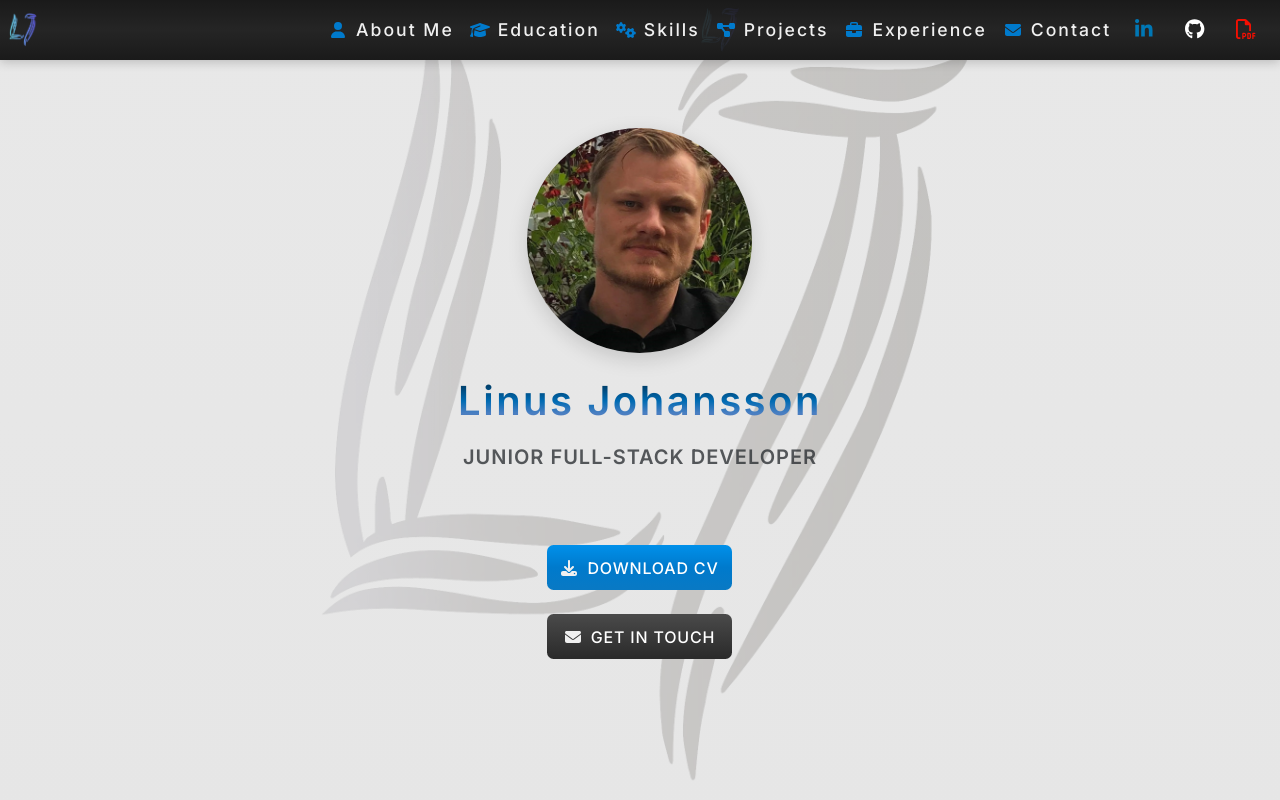
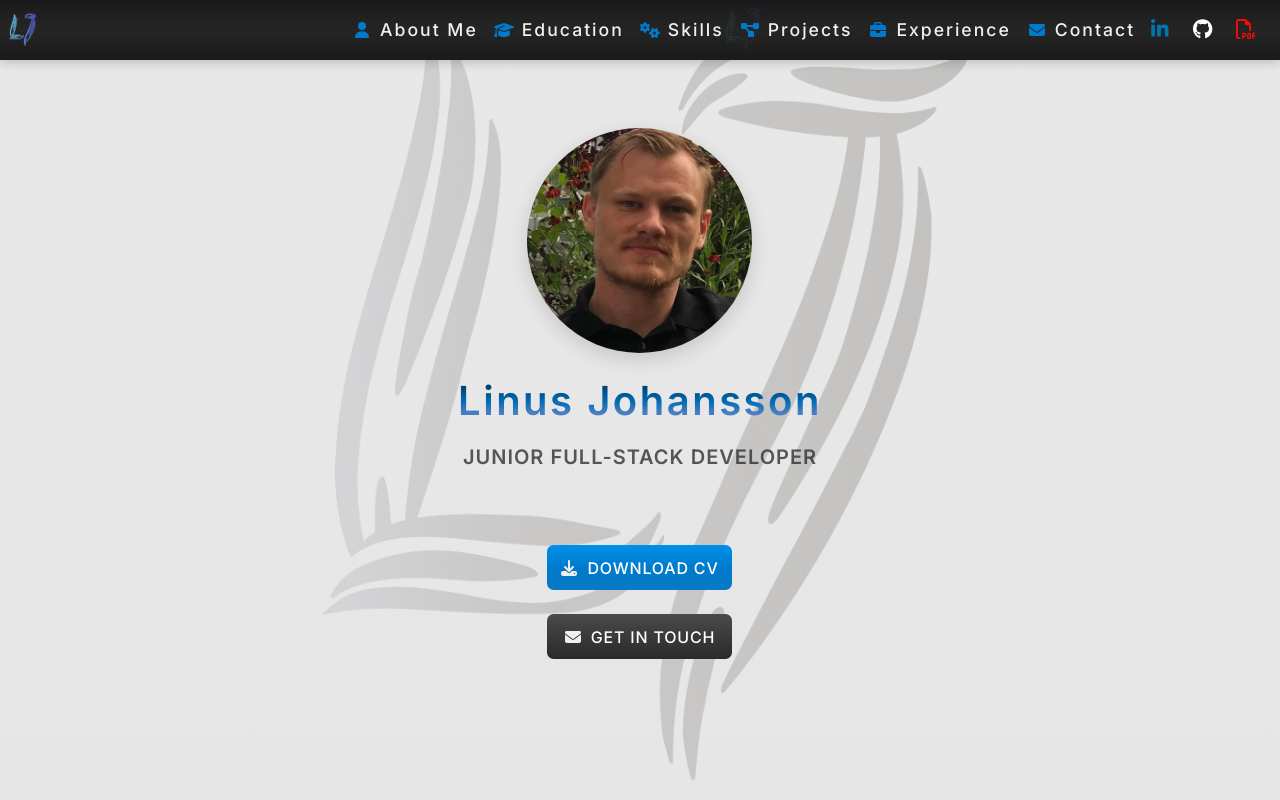
Before and after one commit to j0hanz/j0hanz-portfolio, a React (Create React App) app: page / in a window 1280 px wide. Shown: the top 800 px of the page. Built offline with nearby package versions, Linux system fonts and the light colour scheme; no server answers.

Commit message:
Update NavBar spacing

```diff
--- a/src/components/NavBar.js
+++ b/src/components/NavBar.js
@@ -111,7 +111,7 @@ const NavBar = () => {
                         id === 'download-pdf' ? handleModalOpen : onClick
                       }
                       target={href ? '_blank' : undefined}
-                      className={`ms-lg-2 ms-1 me-lg-0 me-sm-5 me-2 mt-3 mt-lg-0 ${id === 'certificate' || id === 'source-code' ? 'd-lg-none' : ''}`}
+                      className={`ms-lg-0 ms-1 me-lg-0 me-sm-5 me-2 mt-3 mt-lg-0 ${id === 'certificate' || id === 'source-code' ? 'd-lg-none' : ''}`}
                     >
                       <FontAwesomeIcon
                         icon={icon}
```
